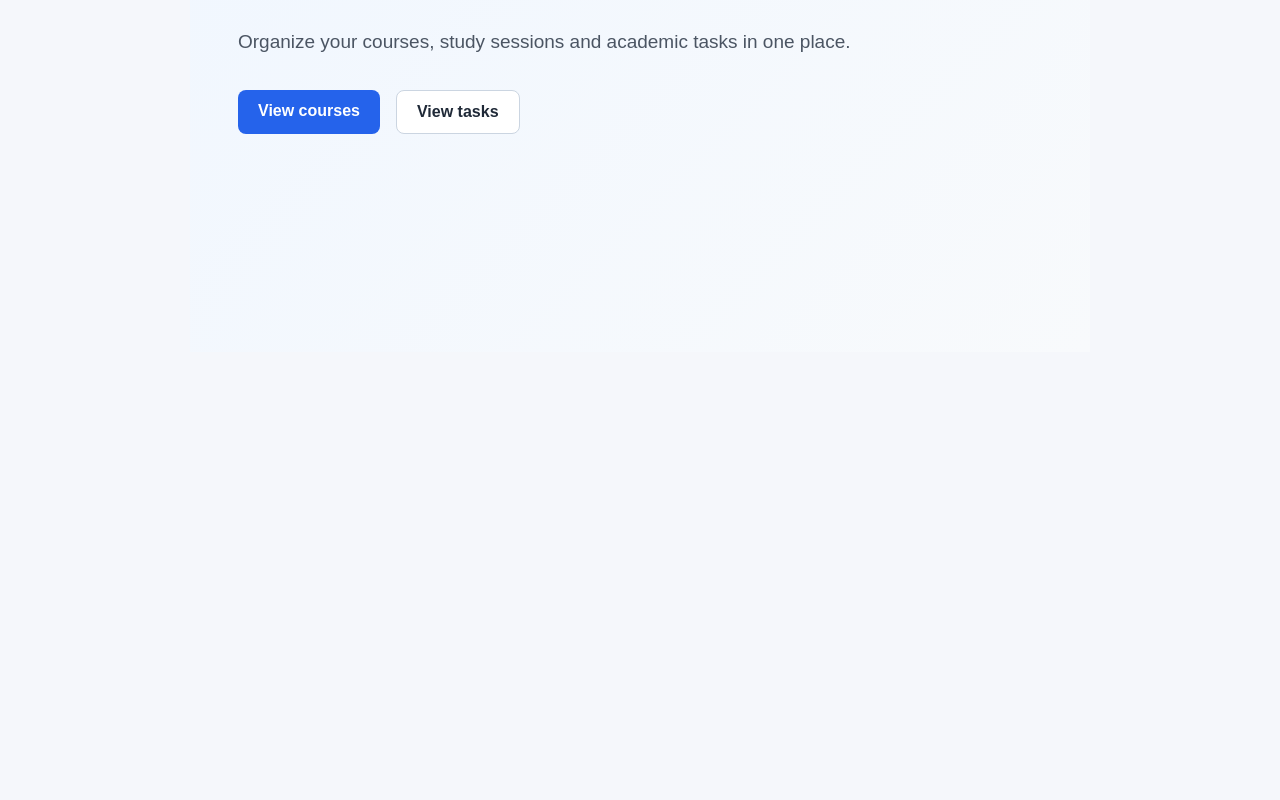
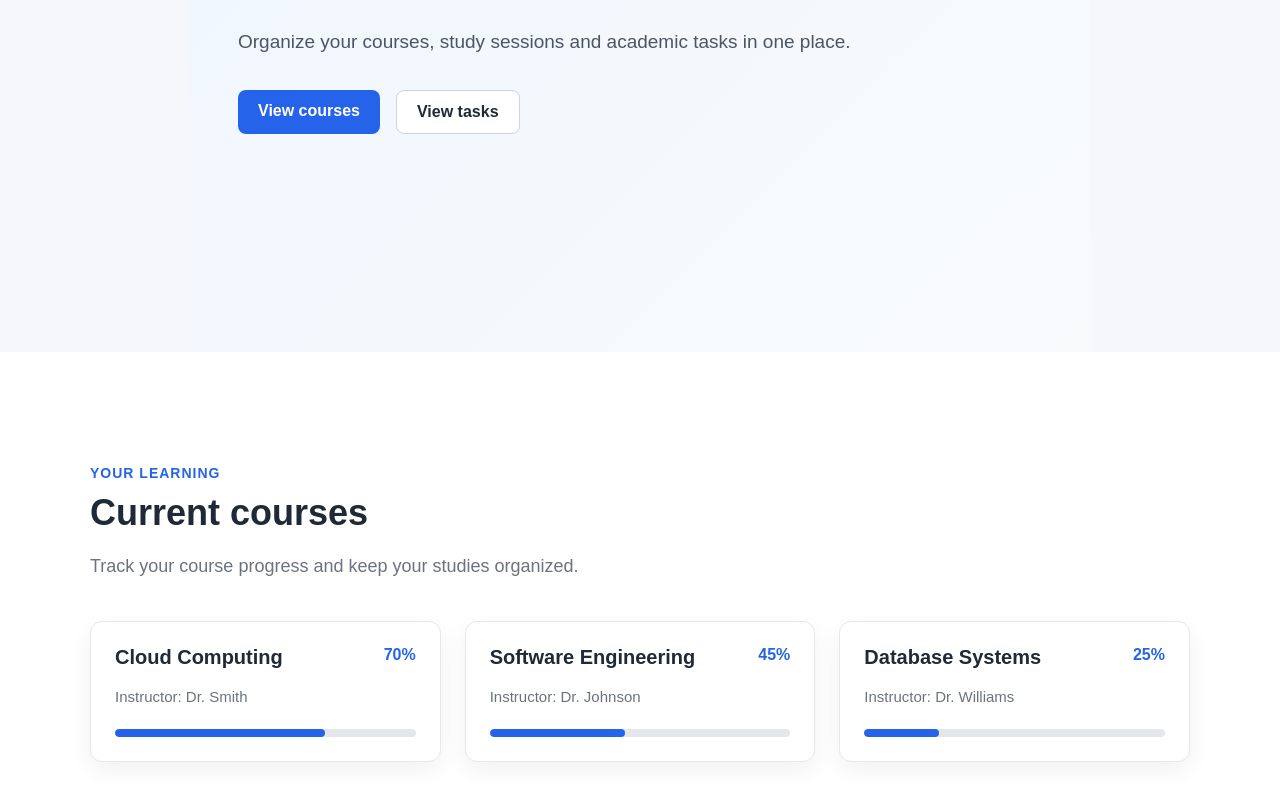
Before and after one commit to kallexia/cloud-study-planner, a React app in the folder frontend/: page / in a window 1280 px wide. Shown: the part 450-1250 px from the top of the page. Before the commit the page ends 802 px from the top, so only its background shows below. Built offline with nearby package versions, Linux system fonts and the light colour scheme; the HTML template or start-up script is replaced by a standard one.

Commit message:
Add courses section with reusable course cards

```diff
--- a/frontend/src/App.jsx
+++ b/frontend/src/App.jsx
@@ -1,5 +1,6 @@
 import Header from './components/Header'
 import HeroSection from './components/HeroSection'
+import CoursesSection from './components/CoursesSection'
 
 
 function App() {
@@ -8,6 +9,7 @@ function App() {
       {/* Component composition */}
       <Header />
       <HeroSection />
+      <CoursesSection />
     </>
   )
 }
--- /dev/null
+++ b/frontend/src/components/CourseCard.jsx
@@ -0,0 +1,23 @@
+function CourseCard({ title, instructor, progress }) {
+  return (
+    <article className="course-card">
+      <div className="course-card-header">
+        <h3>{title}</h3>
+        <span className="course-progress">{progress}%</span>
+      </div>
+
+      <p className="course-instructor">
+        Instructor: {instructor}
+      </p>
+
+      <div className="progress-bar">
+        <div
+          className="progress-bar-fill"
+          style={{ width: `${progress}%` }}
+        />
+      </div>
+    </article>
+  )
+}
+
+export default CourseCard
--- /dev/null
+++ b/frontend/src/components/CoursesSection.jsx
@@ -0,0 +1,51 @@
+import CourseCard from './CourseCard'
+
+function CoursesSection() {
+  const courses = [
+    {
+      id: 1,
+      title: 'Cloud Computing',
+      instructor: 'Dr. Smith',
+      progress: 70,
+    },
+    {
+      id: 2,
+      title: 'Software Engineering',
+      instructor: 'Dr. Johnson',
+      progress: 45,
+    },
+    {
+      id: 3,
+      title: 'Database Systems',
+      instructor: 'Dr. Williams',
+      progress: 25,
+    },
+  ]
+
+  return (
+    <section id="courses" className="courses-section">
+      <div className="section-content">
+        <div className="section-heading">
+          <p className="section-label">Your learning</p>
+          <h2>Current courses</h2>
+          <p>
+            Track your course progress and keep your studies organized.
+          </p>
+        </div>
+
+        <div className="courses-grid">
+          {courses.map((course) => (
+            <CourseCard
+              key={course.id}
+              title={course.title}
+              instructor={course.instructor}
+              progress={course.progress}
+            />
+          ))}
+        </div>
+      </div>
+    </section>
+  )
+}
+
+export default CoursesSection
--- a/frontend/src/index.css
+++ b/frontend/src/index.css
@@ -130,3 +130,103 @@ nav a:hover {
 .secondary-button:hover {
   background-color: #f1f5f9;
 }
+
+.courses-section {
+  padding: 96px 24px;
+  background-color: #ffffff;
+}
+
+.section-content {
+  max-width: 1100px;
+  margin: 0 auto;
+}
+
+.section-heading {
+  max-width: 650px;
+  margin-bottom: 40px;
+}
+
+.section-label {
+  margin-bottom: 8px;
+  color: #2563eb;
+  font-size: 14px;
+  font-weight: 700;
+  letter-spacing: 1px;
+  text-transform: uppercase;
+}
+
+.section-heading h2 {
+  margin: 0 0 16px;
+  font-size: 36px;
+}
+
+.section-heading > p:last-child {
+  color: #6b7280;
+  line-height: 1.6;
+}
+
+.courses-grid {
+  display: grid;
+  grid-template-columns: repeat(3, 1fr);
+  gap: 24px;
+}
+
+.course-card {
+  padding: 24px;
+  border: 1px solid #e5e7eb;
+  border-radius: 12px;
+  background-color: #ffffff;
+  box-shadow: 0 8px 24px rgba(15, 23, 42, 0.06);
+}
+
+.course-card-header {
+  display: flex;
+  align-items: flex-start;
+  justify-content: space-between;
+  gap: 16px;
+}
+
+.course-card h3 {
+  margin: 0;
+  font-size: 20px;
+}
+
+.course-progress {
+  color: #2563eb;
+  font-weight: 700;
+}
+
+.course-instructor {
+  margin: 16px 0 20px;
+  color: #6b7280;
+  font-size: 15px;
+}
+
+.progress-bar {
+  height: 8px;
+  overflow: hidden;
+  border-radius: 999px;
+  background-color: #e5e7eb;
+}
+
+.progress-bar-fill {
+  height: 100%;
+  border-radius: inherit;
+  background-color: #2563eb;
+}
+
+@media (max-width: 800px) {
+  .courses-grid {
+    grid-template-columns: 1fr;
+  }
+
+  .hero-section h1 {
+    font-size: 42px;
+  }
+
+  .header-content {
+    align-items: flex-start;
+    flex-direction: column;
+    gap: 16px;
+  }
+}
```
